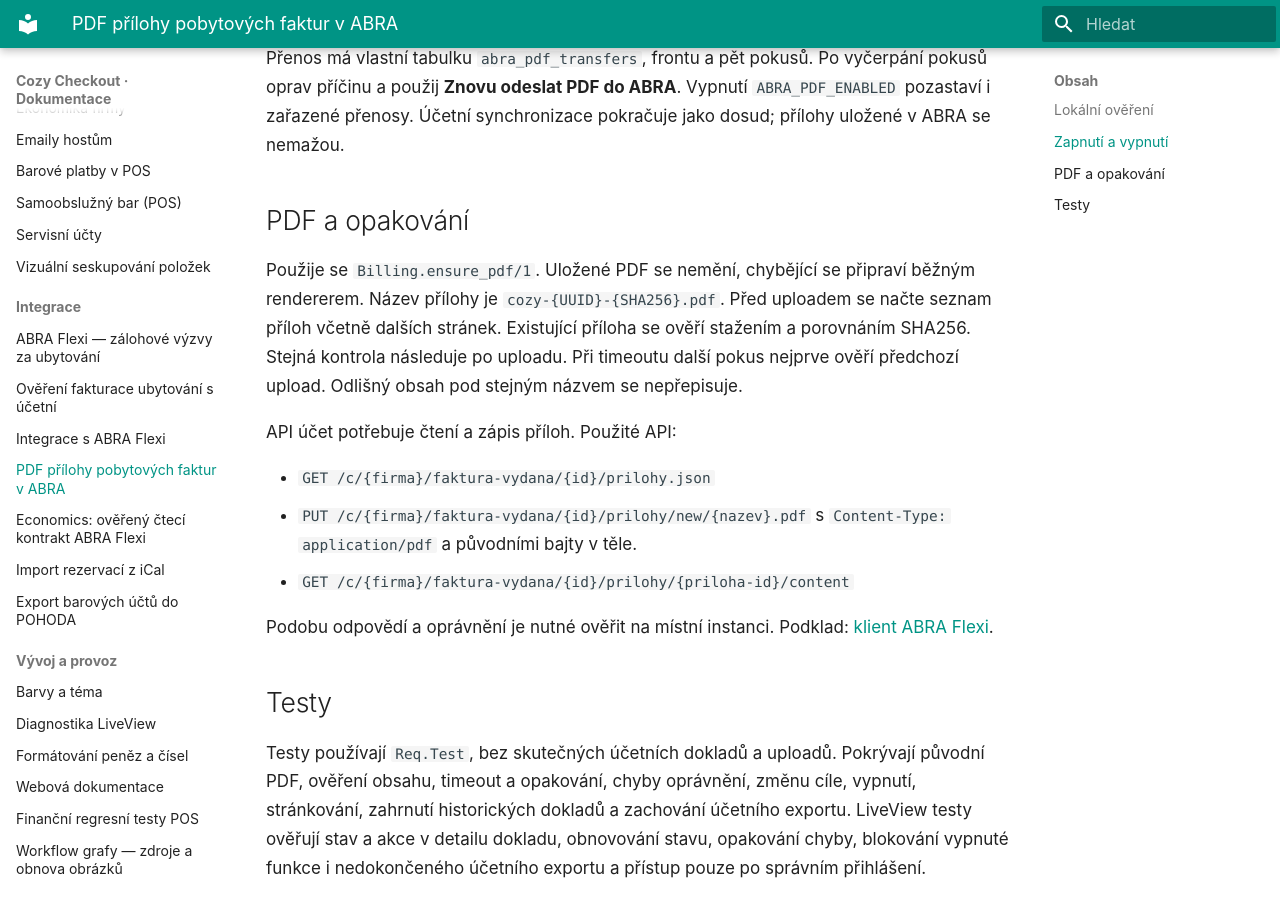
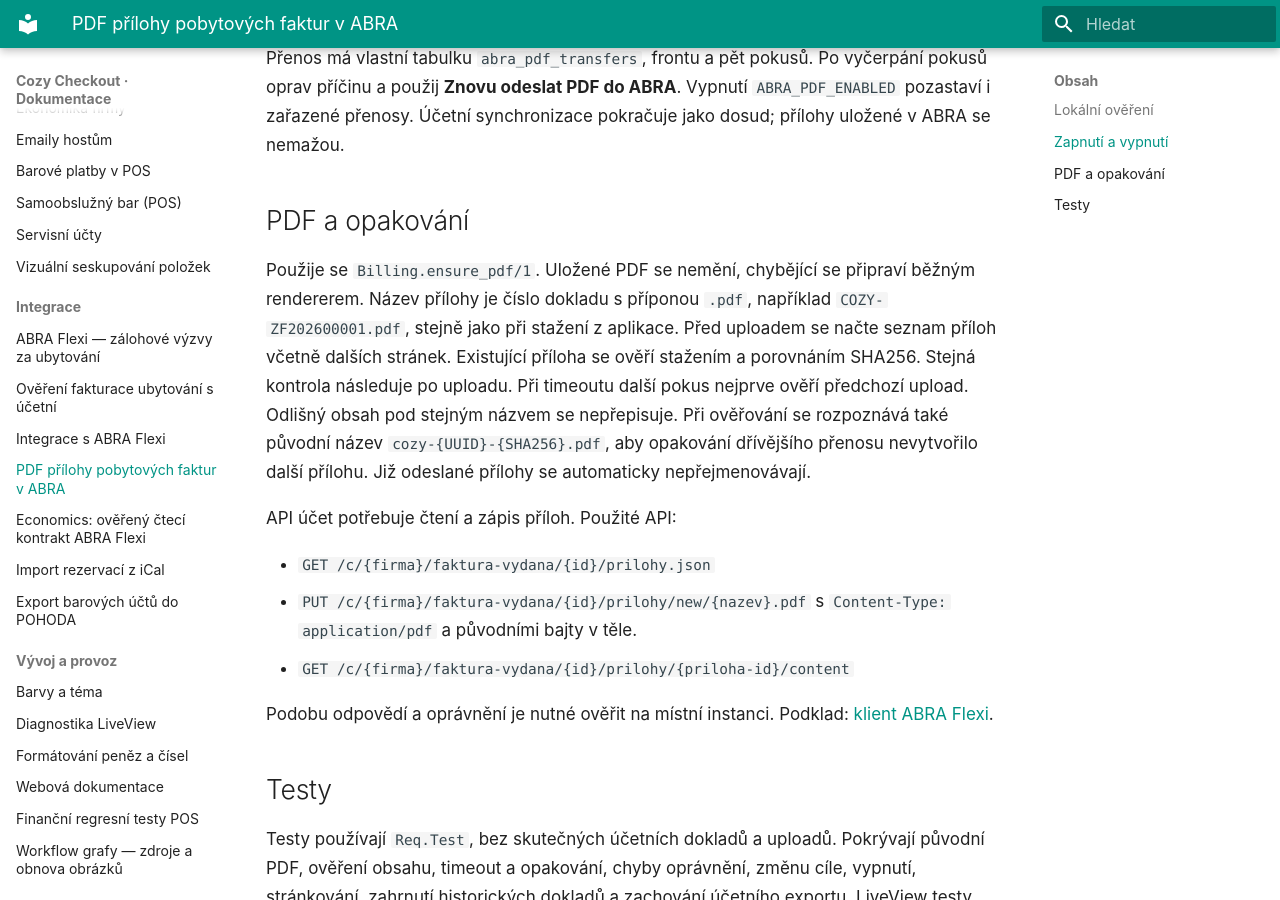
Before and after one commit to michalhorcic/cozy-checkout, an MkDocs documentation site: the page built from docs/integrations/ABRA_PDF_ATTACHMENTS.md, in a window 1280 px wide and 900 px high, scrolled down 1133 px. Built offline with MkDocs 1.6.1 and Material for MkDocs 9.7.7, drawn with Linux system fonts in a browser that asks for light colours.

Commit message:
Name ABRA PDF attachments after invoice numbers

```diff
--- a/docs/integrations/ABRA_PDF_ATTACHMENTS.md
+++ b/docs/integrations/ABRA_PDF_ATTACHMENTS.md
@@ -42,11 +42,15 @@
 ## PDF a opakování
 
 Použije se `Billing.ensure_pdf/1`. Uložené PDF se nemění, chybějící se
-připraví běžným rendererem. Název přílohy je `cozy-{UUID}-{SHA256}.pdf`.
+připraví běžným rendererem. Název přílohy je číslo dokladu s příponou `.pdf`,
+například `COZY-ZF202600001.pdf`, stejně jako při stažení z aplikace.
 Před uploadem se načte seznam příloh včetně dalších stránek. Existující
 příloha se ověří stažením a porovnáním SHA256. Stejná kontrola následuje
 po uploadu. Při timeoutu další pokus nejprve ověří předchozí upload.
 Odlišný obsah pod stejným názvem se nepřepisuje.
+Při ověřování se rozpoznává také původní název `cozy-{UUID}-{SHA256}.pdf`,
+aby opakování dřívějšího přenosu nevytvořilo další přílohu. Již odeslané
+přílohy se automaticky nepřejmenovávají.
 
 API účet potřebuje čtení a zápis příloh. Použité API:
 
```
Also changed, not shown: 3 other files.
